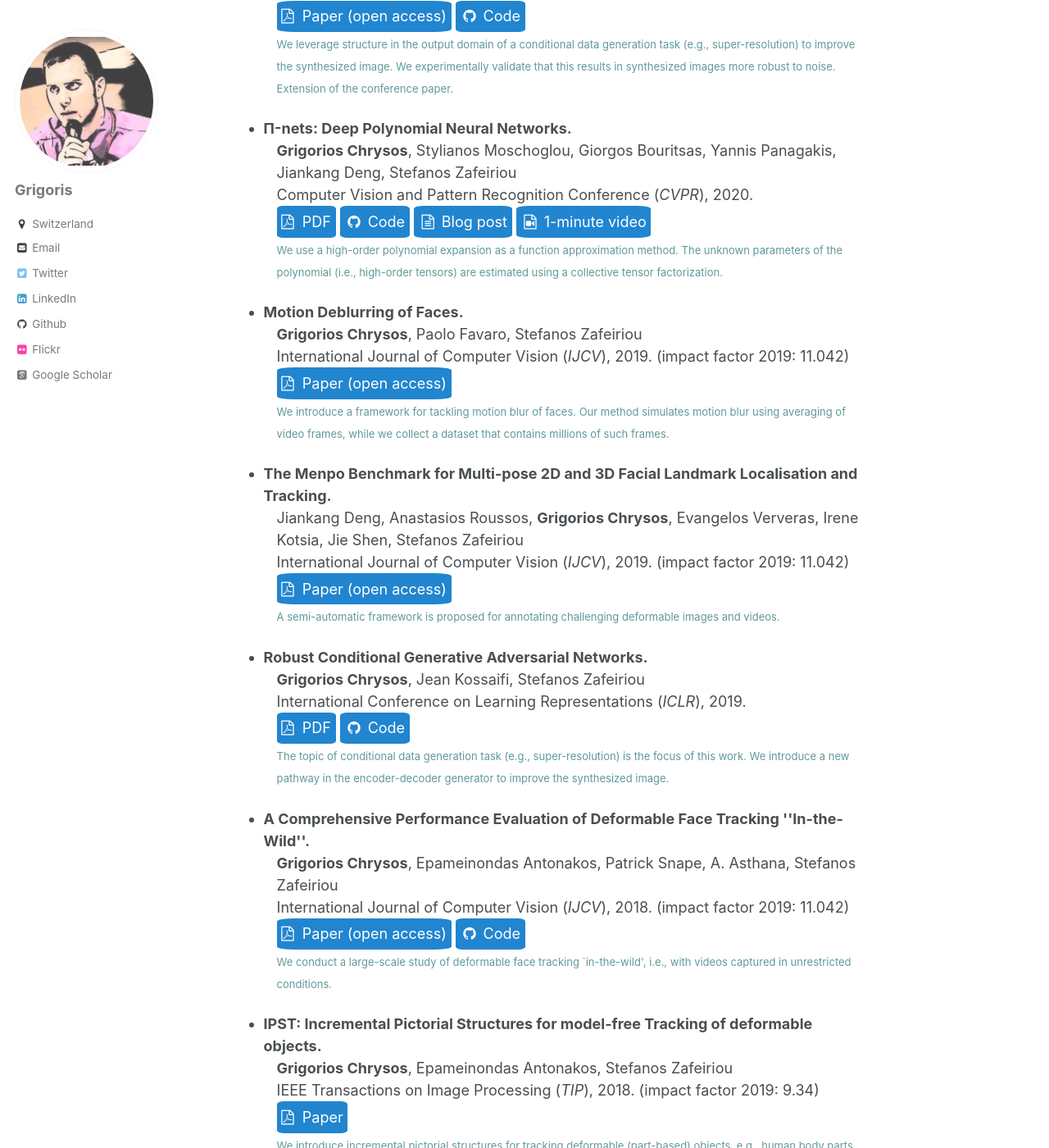
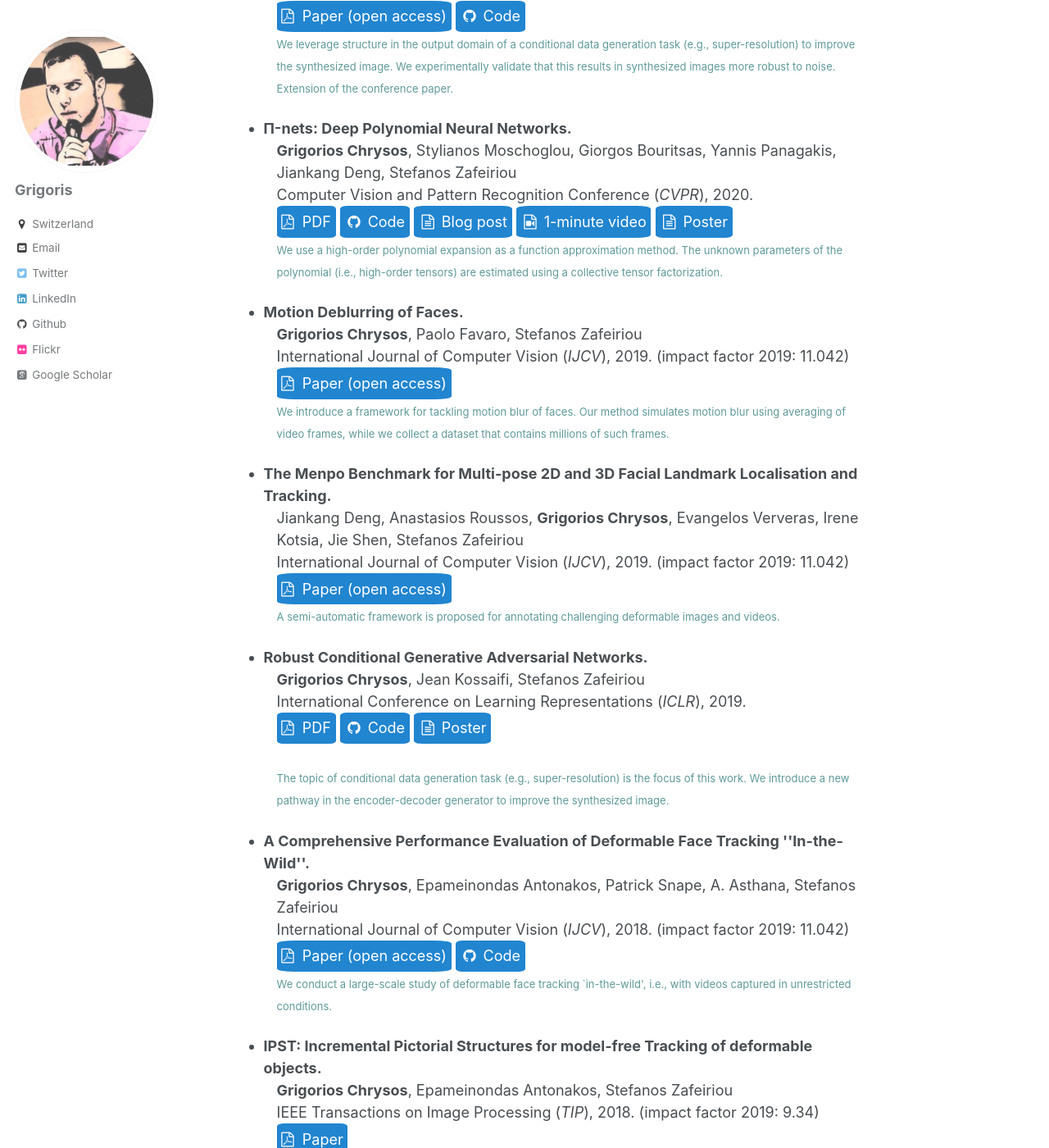
Before and after one commit to grigorisg9gr/grigorisg9gr.github.io, a Jekyll site: the page built from _publications/index.html, in a window 1280 px wide and 1400 px high, scrolled down 1686 px. Shown: the whole window at 82% size. Built offline with Jekyll 4.4.1, drawn with Linux system fonts in a browser that asks for light colours; some web fonts are replaced.

Commit message:
Add the posters for Pi-nets and Rocgan.

```diff
--- a/_posts/2021-04-17-polynomial-nets.html
+++ b/_posts/2021-04-17-polynomial-nets.html
@@ -10,7 +10,9 @@
 <div class="column has-text-centered">
 <div class="publication-links"><!-- PDF Link. --> <a style="color: white; text-decoration: none;" href="https://ieeexplore.ieee.org/document/9353253"><span class="buttong button-round"> <i class="fa fa-file-pdf-o" aria-hidden="true"></i> &nbsp;Paper</span></a>
       <a style="color: white; text-decoration: none;" href="https://arxiv.org/abs/2006.13026"><span class="buttong button-round">Paper (open access)</span></a>
-      <a style="color: white; text-decoration: none;" href="https://github.com/grigorisg9gr/polynomial_nets"><span class="buttong button-round"> <i class="fa fa-fw fa-github" aria-hidden="true"></i>&nbsp;Code</span></a></div>
+      <a style="color: white; text-decoration: none;" href="https://github.com/grigorisg9gr/polynomial_nets"><span class="buttong button-round"> <i class="fa fa-fw fa-github" aria-hidden="true"></i>&nbsp;Code</span></a>
+      <a style="color: white; text-decoration: none;" href="/files/publications/pi-net_cvpr_poster.pdf"><span class="buttong button-round"> <i class="fa fa-fw fa-file-text-o" aria-hidden="true"></i>&nbsp;Poster</span></a>
+</div>
 </div>
 </div>
 </div>
--- a/_publications/index.html
+++ b/_publications/index.html
@@ -89,7 +89,8 @@
       <a style="color: white; text-decoration: none;" href="https://openaccess.thecvf.com/content_CVPR_2020/papers/Chrysos_P-nets_Deep_Polynomial_Neural_Networks_CVPR_2020_paper.pdf"><span class="buttong button-round"> <i class="fa fa-file-pdf-o" aria-hidden="true"></i> &nbsp;PDF</span></a>
       <a style="color: white; text-decoration: none;" href="https://github.com/grigorisg9gr/polynomial_nets"><span class="buttong button-round"> <i class="fa fa-fw fa-github" aria-hidden="true"></i>&nbsp;Code</span></a>
       <a style="color: white; text-decoration: none;" href="/polynomial-nets/"><span class="buttong button-round"> <i class="fa fa-fw fa-file-text-o" aria-hidden="true"></i>&nbsp;Blog post</span></a>
-      <a style="color: white; text-decoration: none;" href="https://youtu.be/5HmFSoU2cOw"><span class="buttong button-round"> <i class="fa fa-fw fa-file-movie-o" aria-hidden="true"></i>&nbsp;1-minute video</span></a> <!-- Break --><br>
+      <a style="color: white; text-decoration: none;" href="https://youtu.be/5HmFSoU2cOw"><span class="buttong button-round"> <i class="fa fa-fw fa-file-movie-o" aria-hidden="true"></i>&nbsp;1-minute video</span></a>
+      <a style="color: white; text-decoration: none;" href="/files/publications/pi-net_cvpr_poster.pdf"><span class="buttong button-round"> <i class="fa fa-fw fa-file-text-o" aria-hidden="true"></i>&nbsp;Poster</span></a> <!-- Break --><br>
       <span style="color: #609999; font-size: 13px; line-height: 13px;">We use a high-order polynomial expansion as a function approximation method. The unknown parameters of the polynomial (i.e., high-order tensors) are estimated using a collective tensor factorization.</span></p>
     </div>
 
@@ -115,7 +116,8 @@
       <p><strong>Grigorios Chrysos</strong>, Jean Kossaifi, Stefanos Zafeiriou<br>
       International Conference on Learning Representations (<em>ICLR</em>), 2019.<br>
       <a style="color: white; text-decoration: none;" href="https://arxiv.org/pdf/1805.08657.pdf"><span class="buttong button-round"> <i class="fa fa-file-pdf-o" aria-hidden="true"></i> &nbsp;PDF</span></a>
-      <a style="color: white; text-decoration: none;" href="https://github.com/grigorisg9gr/rocgan"><span class="buttong button-round"> <i class="fa fa-fw fa-github" aria-hidden="true"></i>&nbsp;Code</span></a><br>
+      <a style="color: white; text-decoration: none;" href="https://github.com/grigorisg9gr/rocgan"><span class="buttong button-round"> <i class="fa fa-fw fa-github" aria-hidden="true"></i>&nbsp;Code</span></a>
+      <a style="color: white; text-decoration: none;" href="/files/publications/RoCGAN_ICLR_poster.pdf"><span class="buttong button-round"> <i class="fa fa-fw fa-file-text-o" aria-hidden="true"></i>&nbsp;Poster</span></a> <!-- Break --><br><br>
       <span style="color: #609999; font-size: 13px; line-height: 13px;">The topic of conditional data generation task (e.g., super-resolution) is the focus of this work. We introduce a new pathway in the encoder-decoder generator to improve the synthesized image.</span></p>
     </div>
 
```
Also changed, not shown: 2 other files.
